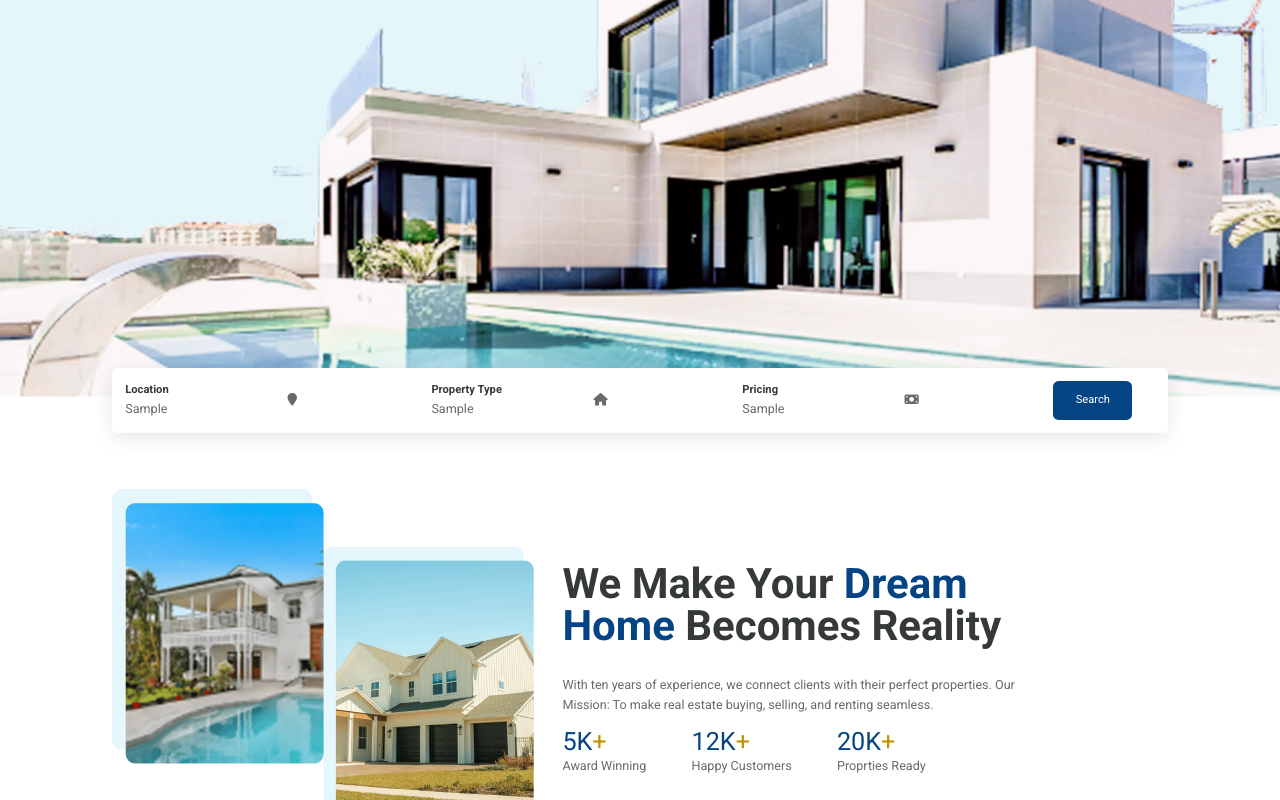
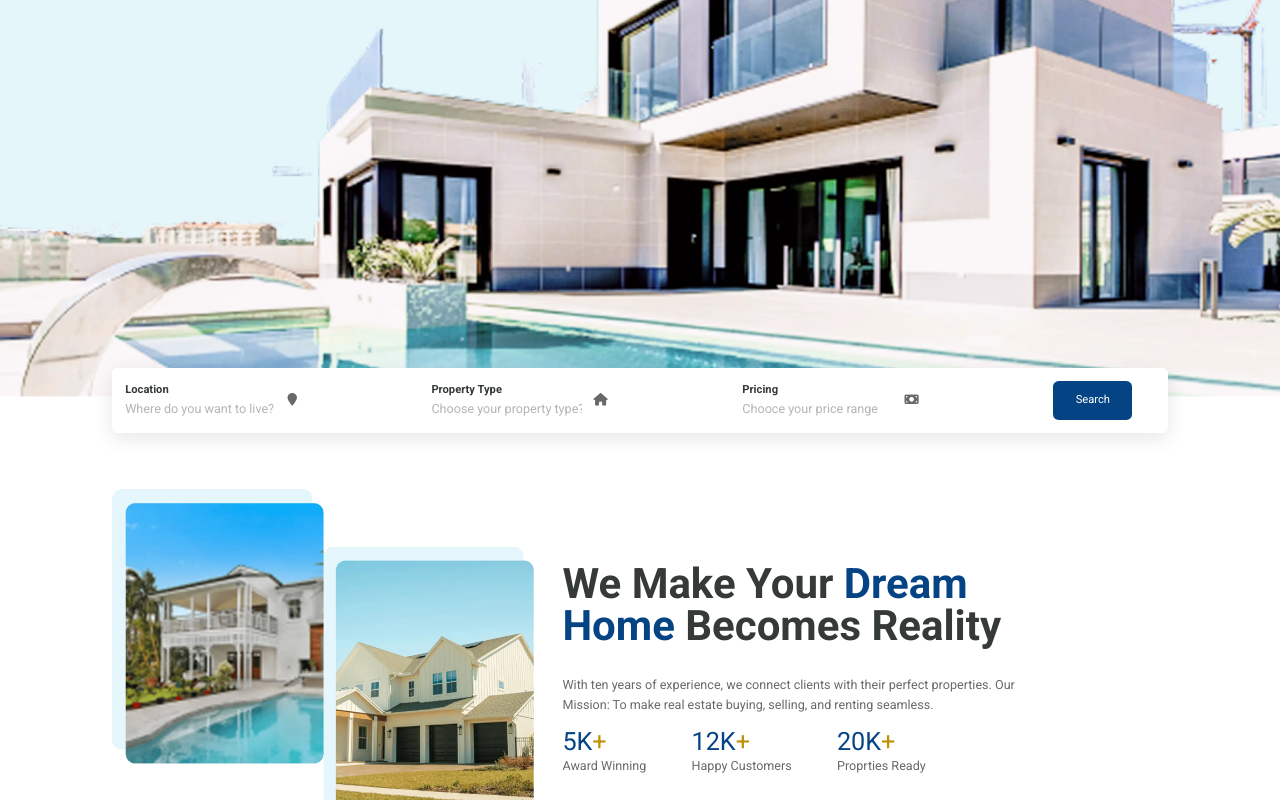
Before and after one commit to adeyemo-taiwo-m/nextcity-realestate, a website: page index.html in a window 1280 px wide. Both pictures are taken after typing "Sample", "Sample", "Sample" into the empty fields and a click on the button "Search". Shown: the part 474-1274 px from the top of the page. Drawn offline with nearby package versions, Linux system fonts and the light colour scheme.

Commit message:
Innitial Commit

```diff
--- a/index.html
+++ b/index.html
@@ -125,7 +125,7 @@
           <div class="md:flex items-center hidden gap-4">
             <div>
               <h3 class="heading4">Pricing</h3>
-              <input id="location" type="text" class="p-text  text-xs focus:outline-none" placeholder="Chooce your price range"  >
+              <input id="pricing" type="text" class="p-text  text-xs focus:outline-none" placeholder="Chooce your price range"  >
             </div>
             <i class="fa-money-bill fa p-text" aria-hidden="true"></i>
           </div>
@@ -545,3 +545,4 @@
     </main>
   </body>
 </html>
+<!-- Alhamdulilah -->
--- a/js/script.js
+++ b/js/script.js
@@ -204,13 +204,15 @@ getStarted.addEventListener(`click`, function () {
   document
     .querySelector(`.list-apartment`)
     .scrollIntoView({ behavior: `smooth` });
+  // List focus
+  document.querySelector(`#get-listed`).focus();
 });
 /* Search house */
-
+const locationInput = document.querySelector(`#location`).value;
+const propertyInput = document.querySelector(`#property-type`).value;
 searchBtn.forEach((search) =>
   search.addEventListener(`click`, function (e) {
-    const locationInput = document.querySelector(`#location`).value;
-    const propertyInput = document.querySelector(`#property-type`).value;
+    //
     if (location && propertyInput) {
       alert(
         `Thanks for checking our website, we'll notify you about ${propertyInput} in ${locationInput} through your email as soon as possible.`
@@ -218,8 +220,14 @@ searchBtn.forEach((search) =>
     } else {
       alert(`Kindly enter your full house details to search for a house.`);
     }
+    //
+    document.querySelector(`#location`).value =
+      document.querySelector(`#property-type`).value =
+      document.querySelector(`#pricing`).value =
+        ``;
   })
 );
+
 //Implmnting lazy loading with About Us, agents,  apartment and listd images
 /* sign up */
 
```
Also changed, not shown: output.css.
